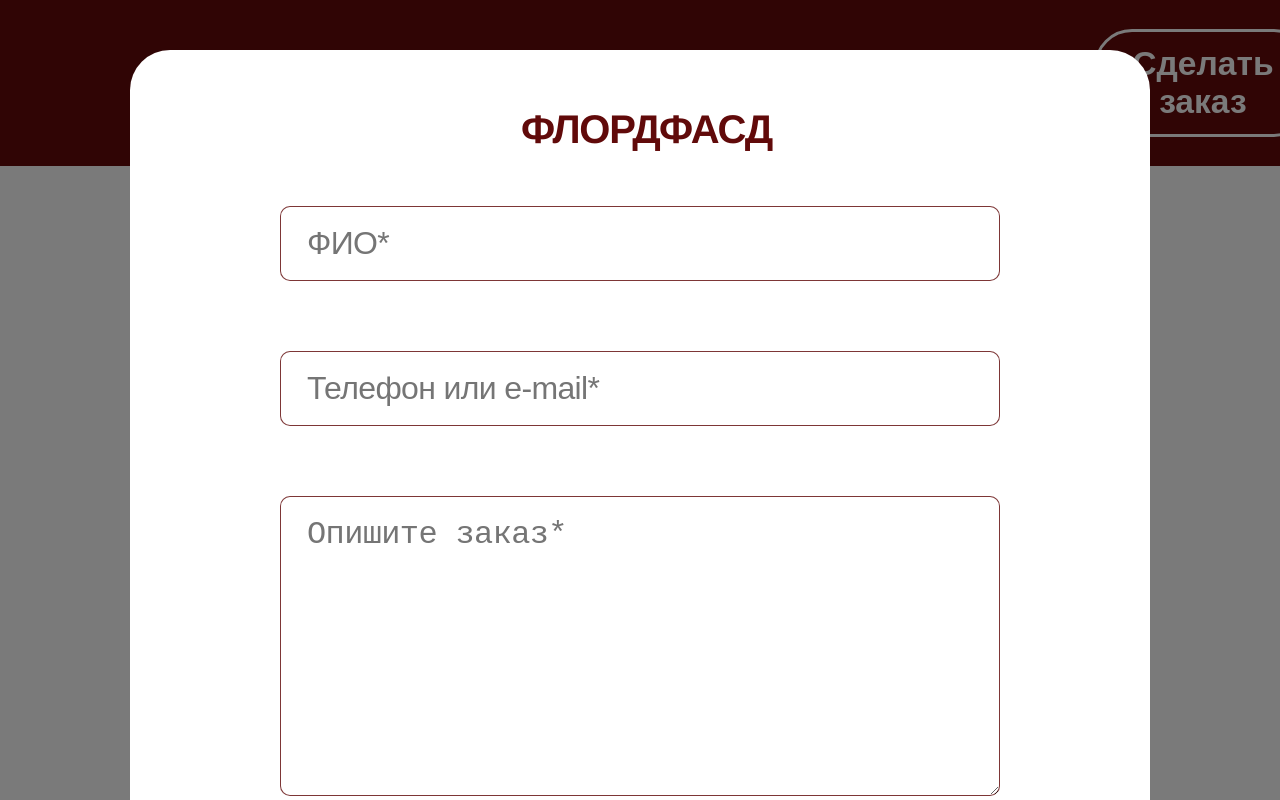
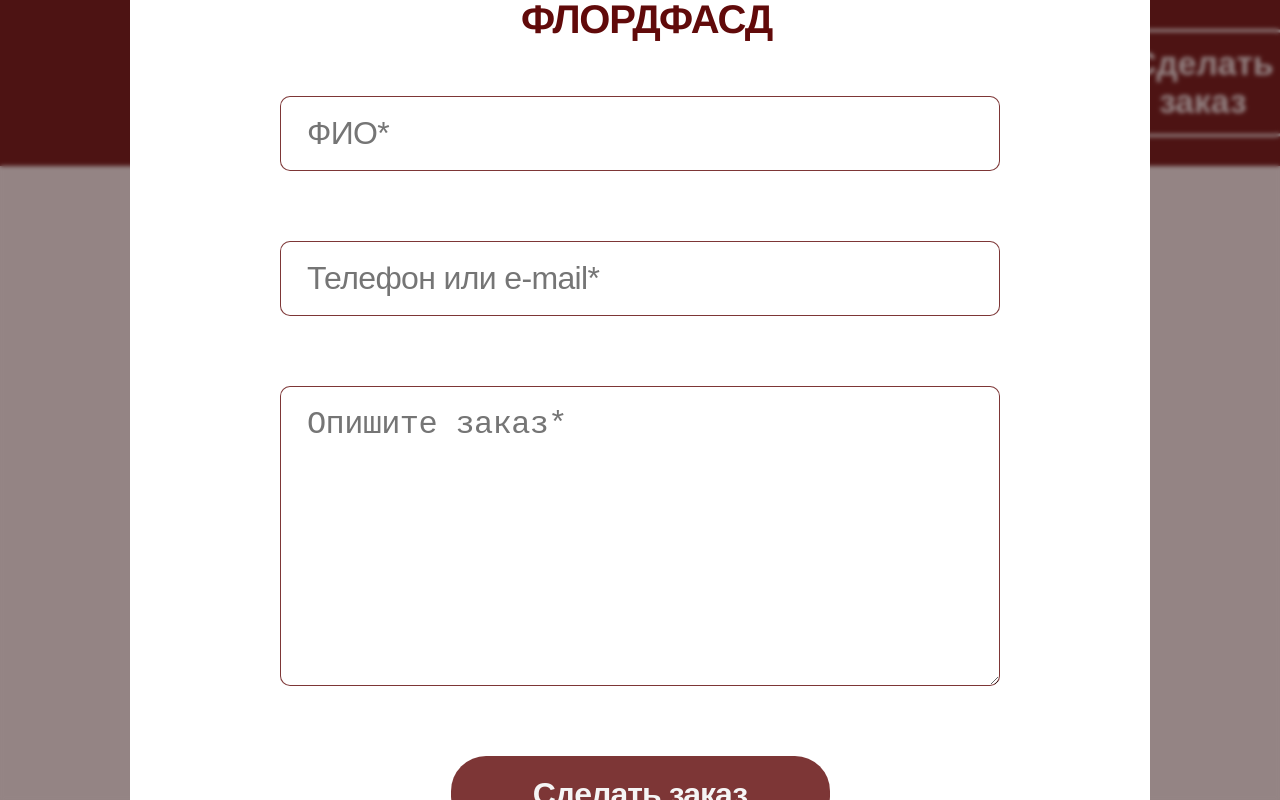
Before and after one commit to AshurovG/construction_company, a Vue app: page / in a window 1280 px wide. Both pictures are taken after a click on the button "Сделать заказ". Shown: the top 800 px of the page. Built offline with nearby package versions, Linux system fonts and the light colour scheme.

Commit message:
correcting problems with opening form

```diff
--- a/src/App.vue
+++ b/src/App.vue
@@ -1,22 +1,21 @@
 <template>
   <div class="page">
     <transition name="showLockinScreen">
-      <div class="locking_screen" v-if="isScreenLocked" @click="closeForm"></div>
+      <div class="locking_screen" v-if="isScreenLocked" @click="closeOrderForm"></div>
     </transition>
       <header-page @openOrderForm="openOrderForm"/>
     <div class="content" ref="content">
       <about-company-page></about-company-page>
       <div style="border-bottom: solid 1px #130D0D;"></div>
     </div>
-    <div class="form_for_order" ref="form_for_order">
-        <order-form/>
-    </div>
+    <transition name="showOrderForm">
+      <div class="form_for_order" v-if="isFormOpened"><order-form/></div>
+    </transition>
   </div>
 </template>
 
 
 <script>
-//import Header from 'components/header.vue'
 import HeaderPage from './components/header.vue'
 import AboutCompanyPage from './components/AboutCompany.vue'
 import orderForm from './components/orderForm.vue';
@@ -30,17 +29,18 @@ export default {
   },
   data() {
     return {
-      isScreenLocked: false
+      isScreenLocked: false,
+      isFormOpened: false
     }
   },
   methods: {
     openOrderForm() {
-      this.$refs.form_for_order.style.opacity = 1;
+      this.isFormOpened = true
       this.isScreenLocked = true
-      console.log(111)
+      console.log(this.isFormOpened, this.isScreenLocked)
     },
-    closeForm() {
-      this.$refs.form_for_order.style.opacity = 0;
+    closeOrderForm() {
+      this.isFormOpened = false
       this.isScreenLocked = false
     }
   }
@@ -78,24 +78,20 @@ export default {
   position: relative;
 }
 
-.form_for_order {
-  opacity: 0;
-  transition: opacity .2s linear;
-}
-
 .locking_screen {
   position: fixed;
   top: 0;
   left: 0;
   width: 100%;
   height: 100%;
-  background-color: rgba(0,0,0,0.5);
+  background: rgba(61, 30, 30, 0.52);
+  backdrop-filter: blur(2px);
   z-index: 500;
 }
 
 .showLockinScreen-enter-active,
 .showLockinScreen-leave-active {
-  transition: opacity .2s linear;
+  transition: opacity .3s linear;
 }
 
 .showLockinScreen-enter-from,
@@ -103,4 +99,13 @@ export default {
   opacity: 0;
 }
 
+.showOrderForm-enter-active,
+.showOrderForm-leave-active {
+  transition: opacity .2s linear;
+}
+
+.showOrderForm-enter-from,
+.showOrderForm-leave-to {
+  opacity: 0;
+}
 </style>
--- a/src/components/orderForm.vue
+++ b/src/components/orderForm.vue
@@ -70,17 +70,15 @@
 <style>
 
 .form_container {
-    /* margin: auto; */
   width: 1020px;
   height: 920px;
   background: #fff;
   border-radius: 40px;
   position: fixed;
-    top: 50px;
-    left: 0;
-    right: 0;
+  top: 50%;
+  left: 50%;
+  transform: translate(-50%, -50%);
   z-index: 1000;
-    margin: 0 auto;
 }
 
 .order_form {
```
Lines whose indentation alone changed are shown as unchanged.
